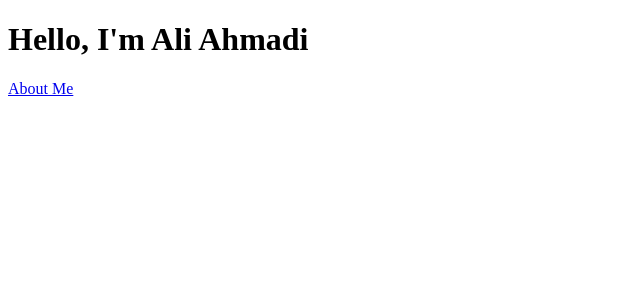
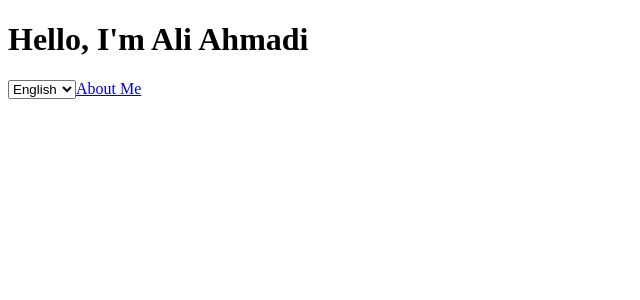
Before and after one commit to rabbaniha/vscode-portfolio, a Next.js app: page /en in a window 1280 px wide. Shown: the top 300 px of the page, without its empty margins (0-640 px from the left). Built offline with nearby package versions, Linux system fonts and the light colour scheme.

Commit message:
feat(Locale switcher) use loacle switcher in home page

```diff
--- a/src/app/[locale]/page.tsx
+++ b/src/app/[locale]/page.tsx
@@ -1,11 +1,13 @@
 import { useTranslations } from "next-intl";
 import { Link } from "@/i18n/navigation";
+import LocaleSwitcher from "@/components/commom/LocaleSwitcher";
 
 export default function HomePage() {
   const t = useTranslations("home");
   return (
     <div>
       <h1>{t("hero.greeting") + " " + t("hero.name")}</h1>
+      <LocaleSwitcher />
       <Link href="/about">{t("about.title")}</Link>
     </div>
   );
```
